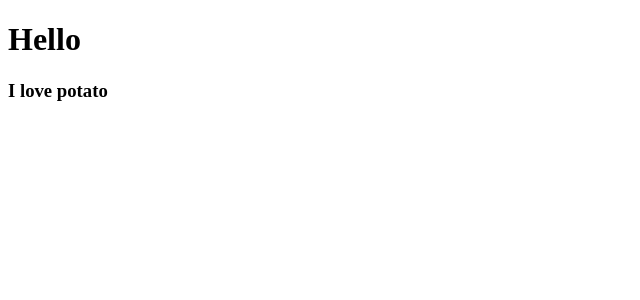
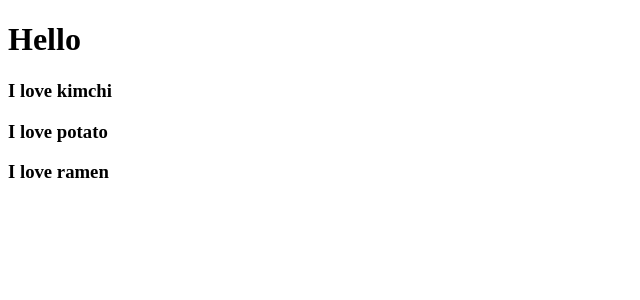
Before and after one commit to ruthetum/react-basic, a React (Create React App) app: page / in a window 1280 px wide. Shown: the top 300 px of the page, without its empty margins (0-640 px from the left). Built offline with nearby package versions, Linux system fonts and the light colour scheme.

Commit message:
JSX + Props 이용
컴포넌트간 값 전달

```diff
--- a/src/App.js
+++ b/src/App.js
@@ -1,11 +1,18 @@
 import React from 'react';
-import Potato from './Potato';
+
+function Food({fav}) {
+  return (
+    <h3>I love {fav}</h3>
+  );
+}
 
 function App() {
   return (
     <div className="App">
       <h1>Hello</h1>
-      <Potato />
+      <Food fav="kimchi"/>
+      <Food fav="potato"/>
+      <Food fav="ramen"/>
     </div>
   );
 }
--- a/src/Potato.js
+++ /dev/null
@@ -1,9 +0,0 @@
-import React from 'react';
-
-function Potato() {
-    return (
-        <h3>I love potato</h3>
-    );
-}
-
-export default Potato;
```
